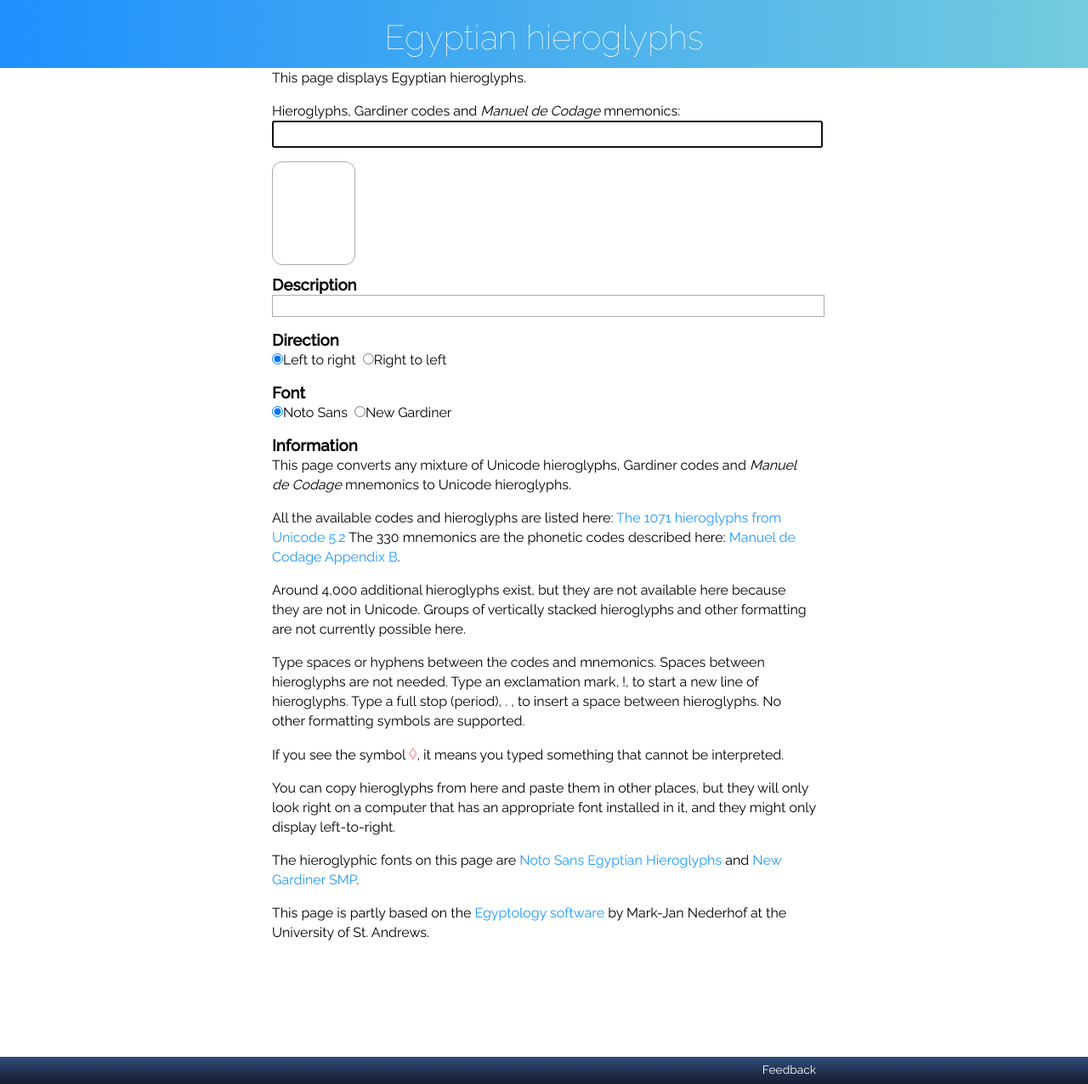
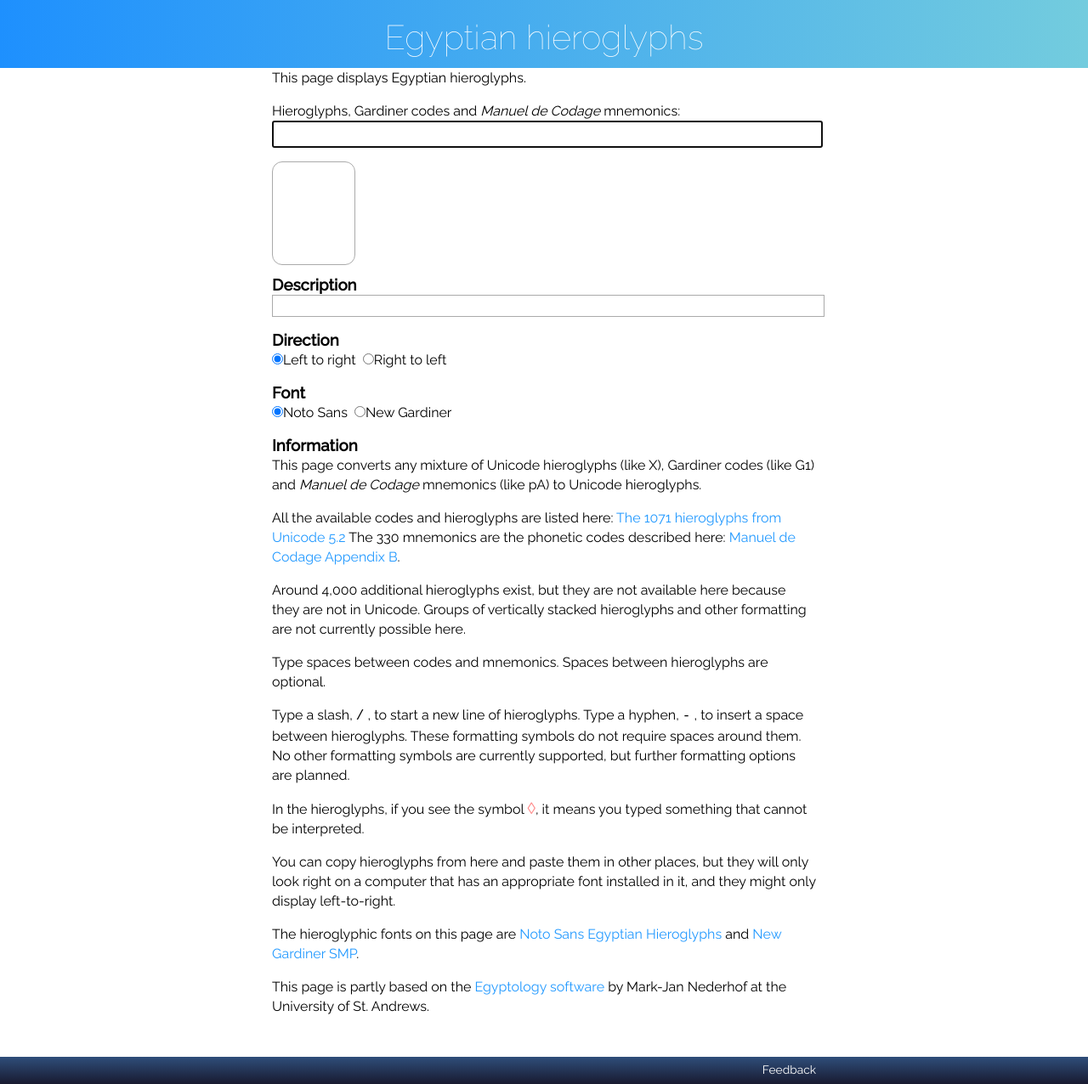
Before and after one commit to RarelyCharlie/rarelycharlie.github.io, a Jekyll site: the page built from hieroglyphs.md, in a window 1280 px wide and 1276 px high. Shown: the whole window at 85% size. Built offline with Jekyll 4.4.1, drawn with Linux system fonts in a browser that asks for light colours; some web fonts are replaced.

Commit message:
change formatting spec

```diff
--- a/hieroglyphs.md
+++ b/hieroglyphs.md
@@ -54,15 +54,17 @@ h3 {margin: 0;}
 </p>
 
 ### Information
-This page converts any mixture of Unicode hieroglyphs, Gardiner codes and <em>Manuel de Codage</em> mnemonics to Unicode hieroglyphs.
+This page converts any mixture of Unicode hieroglyphs (like X), Gardiner codes (like G1) and <em>Manuel de Codage</em> mnemonics (like pA) to Unicode hieroglyphs.
 
 All the available codes and hieroglyphs are listed here: [The 1071 hieroglyphs from Unicode 5.2](https://mjn.host.cs.st-andrews.ac.uk/egyptian/unicode/tablemain.html) The 330 mnemonics are the phonetic codes described here: [Manuel de Codage Appendix B](http://www.catchpenny.org/codage/#app2).
 
 Around 4,000 additional hieroglyphs exist, but they are not available here because they are not in Unicode. Groups of vertically stacked hieroglyphs and other formatting are not currently possible here.
 
-Type spaces or hyphens between the codes and mnemonics. Spaces between hieroglyphs are not needed. Type an exclamation mark, !, to start a new line of hieroglyphs. Type a full stop (period), . , to insert a space between hieroglyphs. No other formatting symbols are supported.
+Type spaces between codes and mnemonics. Spaces between hieroglyphs are optional.
 
-If you see the symbol <big><del>&#9674;</del></big>, it means you typed something that cannot be interpreted.
+Type a slash, `/` , to start a new line of hieroglyphs. Type a hyphen, `-` , to insert a space between hieroglyphs. These formatting symbols do not require spaces around them. No other formatting symbols are currently supported, but further formatting options are planned.
+
+In the hieroglyphs, if you see the symbol <big><del>&#9674;</del></big>, it means you typed something that cannot be interpreted.
 
 You can copy hieroglyphs from here and paste them in other places, but they will only look right on a computer that has an appropriate font installed in it, and they might only display left-to-right.
 
```
